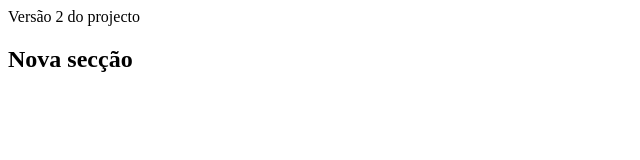
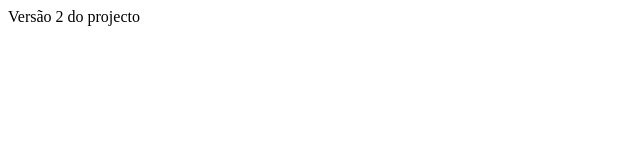
Before and after one commit to FaustinoMiguel/Projetos, a plain HTML site: page index.html in a window 1280 px wide. Shown: the whole page, without its empty margins (0-640 px from the left). Drawn offline with Linux system fonts and the light colour scheme.

Commit message:
guarda alterações antes do revert

```diff
--- a/index.html
+++ b/index.html
@@ -1,2 +1 @@
 <p>Versão 2 do projecto</p>
-<h2>Nova secção</h2>
```
